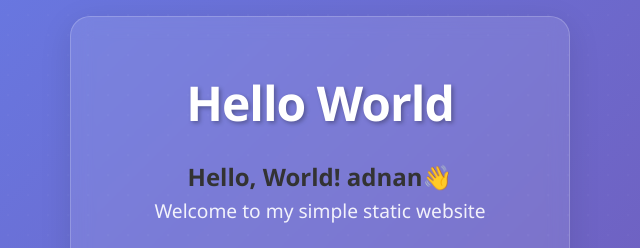
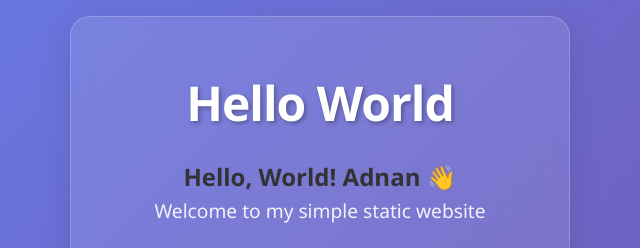
Before and after one commit to adnannawaz786-dotcom/hello-world-static-mvnka4y6, a plain HTML site: page index.html in a window 1280 px wide. Shown: the top 248 px of the page, 320-960 px from the left. Drawn offline with Linux system fonts and the light colour scheme.

Commit message:
Update index.html via IDE - manual edit

```diff
--- a/index.html
+++ b/index.html
@@ -20,7 +20,7 @@
         <main class="main-content">
             <section class="hero">
                 <div class="hero-content">
-                    <h2 class="hero-title">Hello, World! adnan👋</h2>
+                    <h2 class="hero-title">Hello, World! Adnan 👋</h2>
                     <p class="hero-subtitle">Welcome to my simple static website</p>
                     <div class="hero-buttons">
                         <button class="btn btn-primary" id="greetBtn">Say Hello</button>
```
